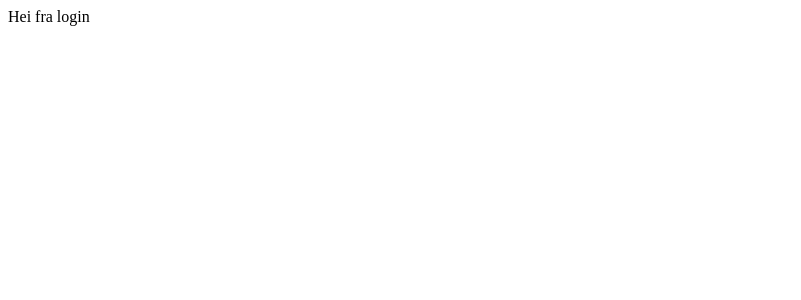
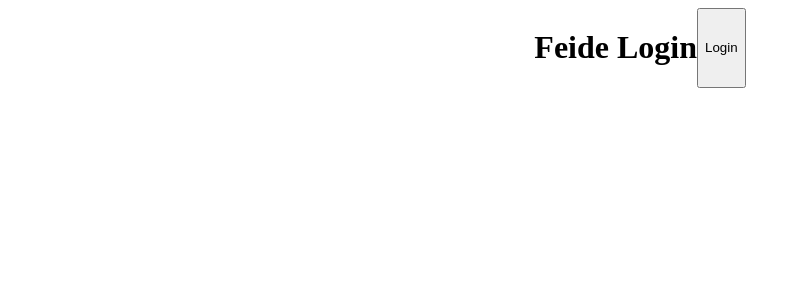
Before and after one commit to rotciw/emnr, a React (Create React App) app in the folder frontend/: page /login in a window 1280 px wide. Shown: the top 300 px of the page, without its empty margins (0-801 px from the left). Built offline with nearby package versions, Linux system fonts and the light colour scheme.

Commit message:
add generic button component class

```diff
--- /dev/null
+++ b/frontend/src/components/Buttons.tsx
@@ -0,0 +1,14 @@
+import React, { useState } from 'react';
+import styled from 'styled-components';
+
+interface ButtonProps {
+  clickHandler?: (value?: any) => void;
+  children: string;
+}
+
+export const LoginButton: React.FC<ButtonProps> = ({
+  clickHandler,
+  children,
+}) => {
+  return <button onClick={clickHandler}>{children}</button>;
+};
--- /dev/null
+++ b/frontend/src/components/FeideLogin.tsx
@@ -0,0 +1,16 @@
+import React, { useState } from 'react';
+import styled from 'styled-components';
+import NTNU_LOGO from '../../assets/images/ntnu_logo.png';
+
+import { LoginButton } from './Buttons';
+
+const FeideLogin: React.FC = () => {
+  return (
+    <>
+      <h1>Feide Login</h1>
+      <LoginButton>Login</LoginButton>
+    </>
+  );
+};
+
+export default FeideLogin;
--- a/frontend/src/pages/Login.tsx
+++ b/frontend/src/pages/Login.tsx
@@ -1,9 +1,21 @@
 import React from 'react';
+import styled from 'styled-components';
+import FeideLogin from '../components/FeideLogin';
 
 interface LoginProps {}
 
 const Login: React.FC<LoginProps> = () => {
-  return <div>Hei fra login</div>;
+  const Wrapper = styled.div`
+    display: flex;
+    justify-content: center;
+    align-items: 'center';
+    height: '100%';
+  `;
+  return (
+    <Wrapper>
+      <FeideLogin />
+    </Wrapper>
+  );
 };
 
 export default Login;
```
